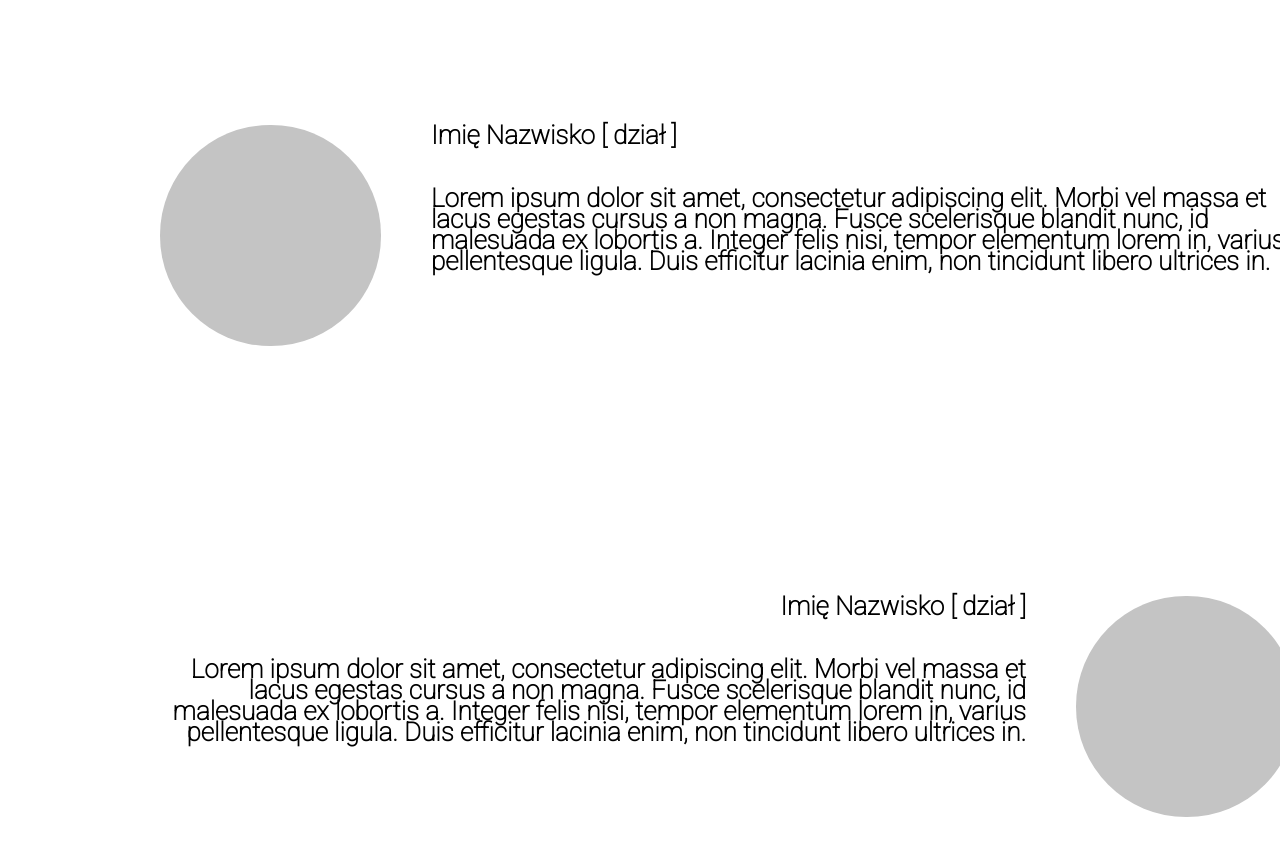
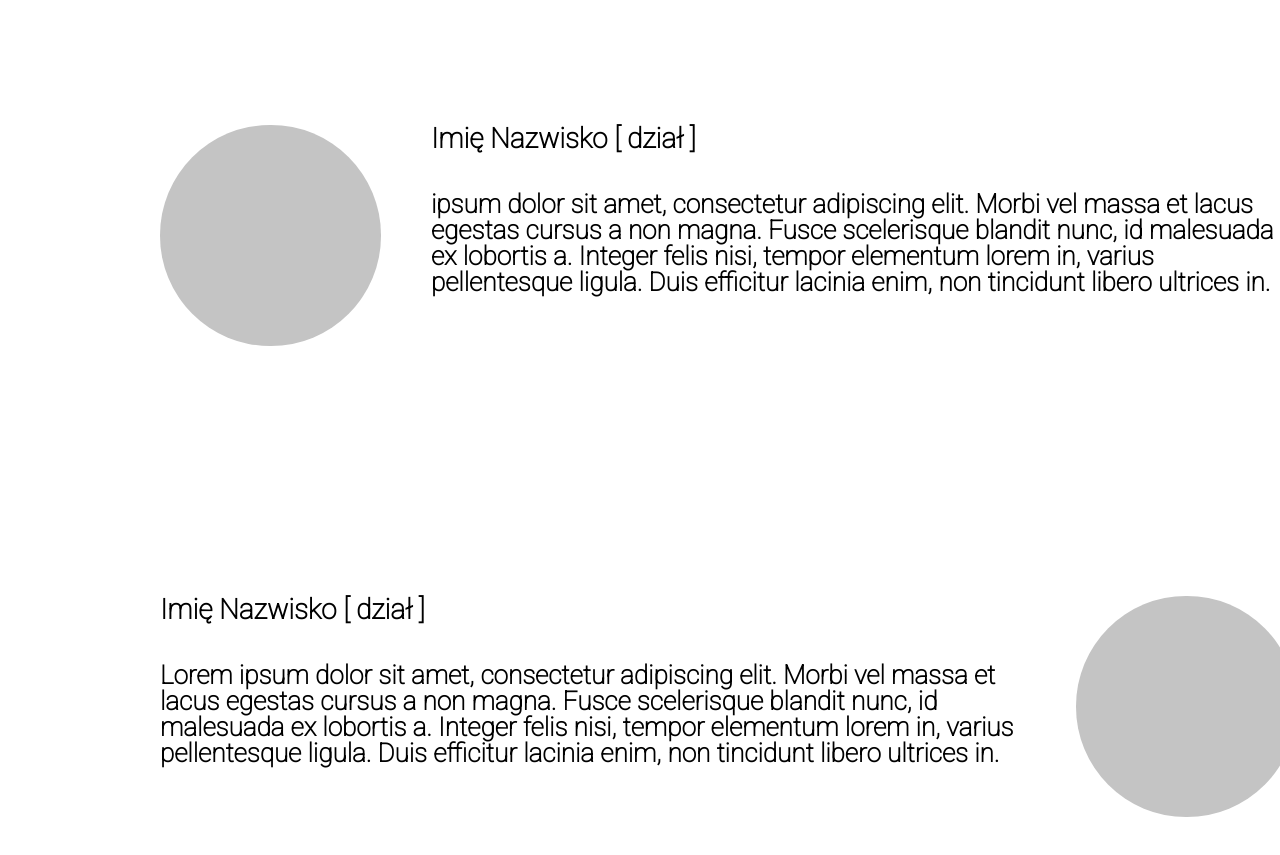
Before and after one commit to ItsShock/website-repository, a plain HTML site: page index (2).html in a window 1280 px wide. Shown: the part 970-1825 px from the top of the page. Drawn offline with Linux system fonts and the light colour scheme.

Commit message:
task is done

```diff
--- a/css/css_style.css
+++ b/css/css_style.css
@@ -17,7 +17,6 @@ html {
 
 .header {
   display: flex;
-  /* align-content: flex-end; */
   justify-content: space-between;
 }
 
@@ -38,63 +37,6 @@ html {
   color: #ffffff;
 }
 
-/* .o_nas{
-    position: absolute;
-    left: 80%;
-    width: 45px;
-    height: 29px;
-
-    font-family: Roboto;
-    font-style: normal;
-    font-weight: normal;
-    font-size: 18px;
-    line-height: 21px;
-    display: flex;
-    align-items: flex-start;
-    justify-content: flex-start;
-
-    color: #F1F1F1;
-} */
-
-/* .oferta{
-    position: absolute;
-    left: 85%;
-    width: 49px;
-    height: 21px;
-
-    font-family: Roboto;
-    font-style: normal;
-    font-weight: normal;
-    font-size: 18px;
-    line-height: 21px;
-    /* identical to box height */
-
-/* display: flex;
-    align-items: flex-start;
-    justify-content: flex-start;
-
-    color: #F1F1F1;
-} */
-
-/* .kontakt{
-    position: absolute;
-    left: 90%;
-    width: 61px;
-    height: 21px;
-
-    font-family: Roboto;
-    font-style: normal;
-    font-weight: normal;
-    font-size: 18px;
-    line-height: 21px;
-
-    display: flex;
-    align-items: flex-start;
-    justify-content: flex-start;
-
-    color: #F1F1F1;
-
-} */
 .first_section{
   height: 100vh;
 }
@@ -148,8 +90,6 @@ html {
   background-image: url("fog.jpg");
   width: 100%;
   height: 100vh;
-  /* width: ; */
-  /* background-size: 1920px 1080px; */
   background-size: cover;
   margin: 0 auto;
   padding: 0 0;
@@ -187,24 +127,7 @@ header div a {
   font-weight: bold;
   font-size: 18px;
   line-height: 21px;
-  /* padding: 20px; */
 }
-
-/* #offer{
-  position: absolute;
-  width: 49px;
-  height: 12.8px;
-
-  font-family: Roboto;
-  font-style: normal;
-  font-weight: bold;
-  font-size: 18px;
-  line-height: 21px;
-  display: flex;
-
-  color: #FFFFFF;
-  transition: 1ms;
-} */
 
 #offer:hover {
   color: black;
@@ -214,17 +137,6 @@ header div a {
   display: flex;
   flex-direction: column;
 }
-
-
-/* .modify div:nth-of-type(odd){
-  float: left;
-}
-
-.modify div:nth-of-type(even){
-  float: right;
-} */
-
-
 
 #specialist {
   width: 386px;
@@ -263,15 +175,12 @@ header div a {
   margin-bottom: 250px;
 }
 
-#person_description1 {
-  width: 866px;
-  height: 104px;
+#description1 {
   white-space: unset;
   font-family: Roboto;
   font-style: normal;
   font-weight: bold;
   font-size: 26px;
-  line-height: 21px;
   color: #000000;
   display: flex;
 }
@@ -295,23 +204,17 @@ header div a {
 .person2 {
   width: 866px;
   height: 104px;
-
 }
 
-#person_description2 {
-  width: 866px;
-  height: 104px;
+#description2 {
   white-space: unset;
   text-align: right;
-
   font-family: Roboto;
   font-style: normal;
   font-weight: bold;
   font-size: 26px;
-  line-height: 21px;
-
   color: #000000;
-
+  text-align: left;
 }
 
 .services{
@@ -320,8 +223,6 @@ header div a {
   height: auto;
   display: flex;
   flex-direction: column;
-  /* justify-content: center; */
-  /* align-items: center; */
 }
 
 .background {
@@ -402,7 +303,6 @@ footer {
   font-weight: bold;
   font-size: 19px;
   line-height: 19px;
-  /* identical to box height */
   margin-right: 750PX;
   color: #ffffff;
 }
--- a/index (2).html
+++ b/index (2).html
@@ -49,29 +49,24 @@
         <div class="ellipse1">
         </div>
         <div class="person1">
-          <p id="person_description1">
-            Imię Nazwisko [ dział ] <br /> <br /> <br />
-            Lorem ipsum dolor sit amet, consectetur adipiscing elit. Morbi vel
-            massa et lacus egestas cursus a non magna. Fusce scelerisque blandit
-            nunc, id malesuada ex lobortis a. Integer felis nisi, tempor elementum
-            lorem in, varius pellentesque ligula. Duis efficitur lacinia enim, non
-            tincidunt libero ultrices in.
-          </p>
+          <p style="font-family: Roboto; font-style: normal; font-weight: bold; font-size: 28px; margin-bottom: 38px;">Imię Nazwisko [ dział ]</p>
+          <p id="description1"> ipsum dolor sit amet, consectetur adipiscing elit. Morbi vel
+          massa et lacus egestas cursus a non magna. Fusce scelerisque blandit
+          nunc, id malesuada ex lobortis a. Integer felis nisi, tempor elementum
+          lorem in, varius pellentesque ligula. Duis efficitur lacinia enim, non
+          tincidunt libero ultrices in.</p>
         </div>
       </div>
       <div class="second_specialist">
         <div class="ellipse2">
         </div>
         <div class="person2">
-          <p id="person_description2">
-            Imię Nazwisko [ dział ] <br />
-            <br />
-            <br />
-            Lorem ipsum dolor sit amet, consectetur adipiscing elit. Morbi vel
+            <p style="font-family: Roboto; font-style: normal; font-weight: bold; font-size: 28px; margin-bottom: 38px;">Imię Nazwisko [ dział ]</p>
+            <p id="description2"> Lorem ipsum dolor sit amet, consectetur adipiscing elit. Morbi vel
             massa et lacus egestas cursus a non magna. Fusce scelerisque blandit
             nunc, id malesuada ex lobortis a. Integer felis nisi, tempor elementum
             lorem in, varius pellentesque ligula. Duis efficitur lacinia enim, non
-            tincidunt libero ultrices in.
+            tincidunt libero ultrices in.</p>
           </p>
         </div>
       </div>
```
